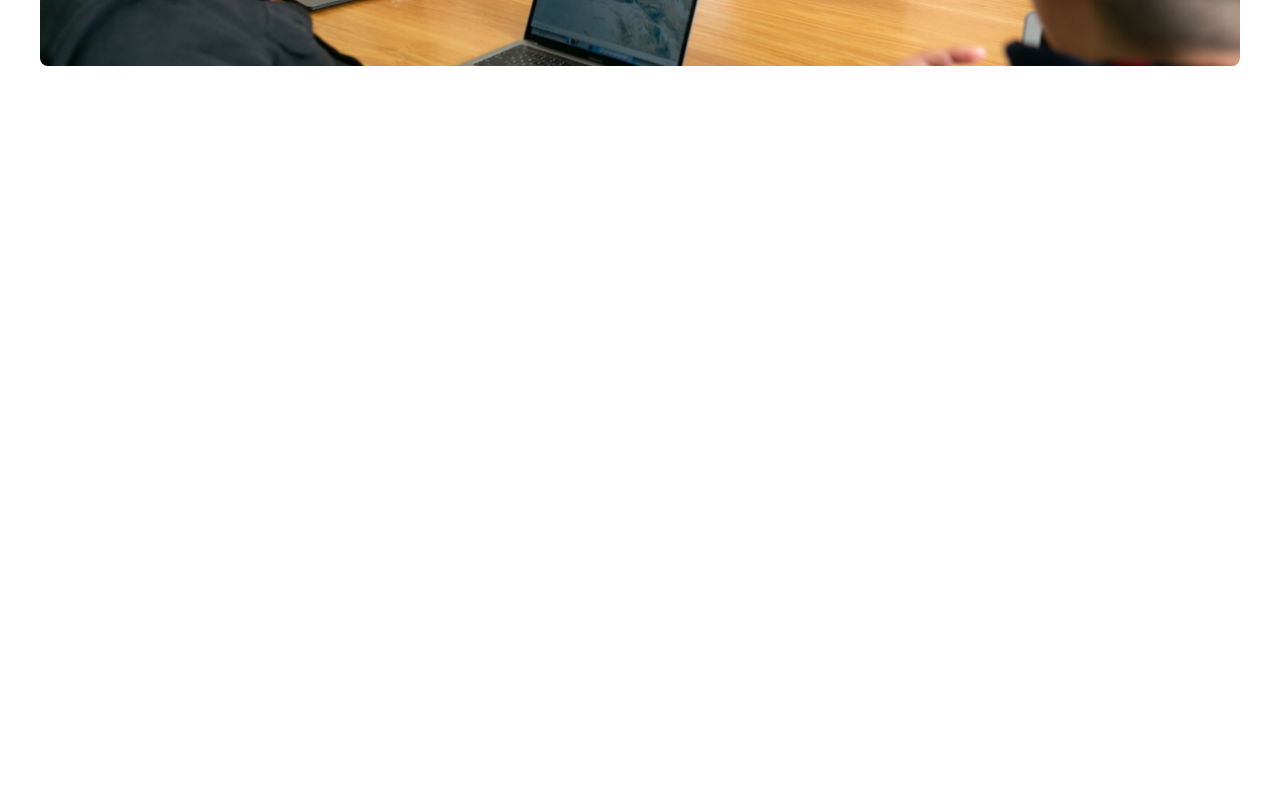
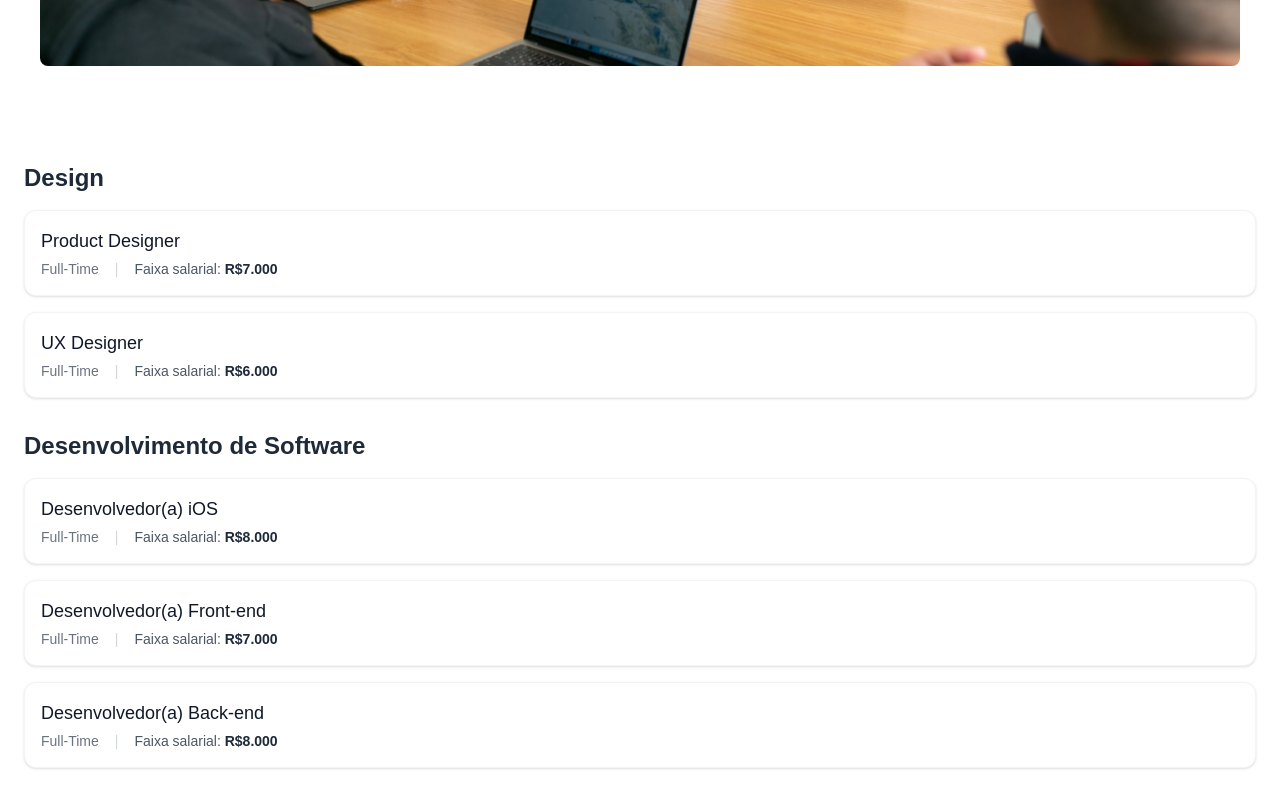
Before and after one commit to victorts1991/standard-institutional-website-with-nextjs, a Next.js app: page / in a window 1280 px wide. Shown: the part 1430-2230 px from the top of the page. Before the commit the page ends 1592 px from the top, so only its background shows below. Built offline with nearby package versions, Linux system fonts and the light colour scheme.

Commit message:
add positions list

```diff
--- a/src/app/page.tsx
+++ b/src/app/page.tsx
@@ -3,6 +3,7 @@ import Image from "next/image"
 import Header from '../components/Header'
 import Metrics from '../components/Metrics'
 import OpenPositions from "../components/OpenPositions";
+import PositionsList from "@/components/PositionsList";
 
 export default function Home() {
   return (
@@ -10,6 +11,7 @@ export default function Home() {
       <Header />
       <Metrics />
       <OpenPositions />
+      <PositionsList />
     </main>
   );
 }
--- /dev/null
+++ b/src/components/PositionsList/PositionItem.tsx
@@ -0,0 +1,26 @@
+import React from 'react'
+
+interface PositionItemProps {
+    title: string
+    salary: string
+    time: string
+}
+
+const PositionItem = (props: PositionItemProps) => {
+    return (
+        <div className={'p-4 bg-white rounded-xl shadow-sm border border-gray-100 transition duration-300 ease-in-out hover:shadow-md group relative'}>
+            <h3 className={'text-lg font-medium text-gray-900 mb-1'}>
+                {props.title}
+            </h3>
+            <div className={'flex items-center text-sm text-gray-500 space-x-4'}>
+                <span className={'capitalize'}>{ props.time }</span>
+                <span className={'text-gray-300'}>|</span>
+                <p className="font-medium text-gray-600">
+                    Faixa salarial: <span className={'font-semibold text-gray-800'}>{props.salary}</span>
+                </p>
+            </div>
+        </div>
+    )
+}
+
+export default PositionItem
--- /dev/null
+++ b/src/components/PositionsList/index.tsx
@@ -0,0 +1,53 @@
+import React from 'react'
+import PositionItem from './PositionItem'
+
+const PositionsList = () => {
+    return (
+        <>
+            <section className={'mb-8'}>
+                <h2 className={'text-2xl font-semibold text-gray-800 mb-4'}>
+                    Design
+                </h2>
+                <div className="space-y-4">
+                    <PositionItem
+                        title={'Product Designer'}
+                        salary={'R$7.000'}
+                        time={'Full-time'}
+                    />
+                    <PositionItem
+                        title={'UX Designer'}
+                        salary={'R$6.000'}
+                        time={'Full-time'}
+                    />
+                </div>
+            </section>
+            <section className={'mb-8'}>
+                <h2 className={'text-2xl font-semibold text-gray-800 mb-4'}>
+                    Desenvolvimento de Software
+                </h2>
+                <div className="space-y-4">
+                    <PositionItem
+                        title={'Desenvolvedor(a) iOS'}
+                        salary={'R$8.000'}
+                        time={'Full-time'}
+                    />
+                    <PositionItem
+                        title="Desenvolvedor(a) Front-end"
+                        salary="R$7.000"
+                        time="Full-time"
+                    />
+                    <PositionItem
+                        title="Desenvolvedor(a) Back-end"
+                        salary="R$8.000"
+                        time="Full-time"
+                    />
+
+                </div>
+            </section>
+        </>
+
+    )
+
+}
+
+export default PositionsList
```
